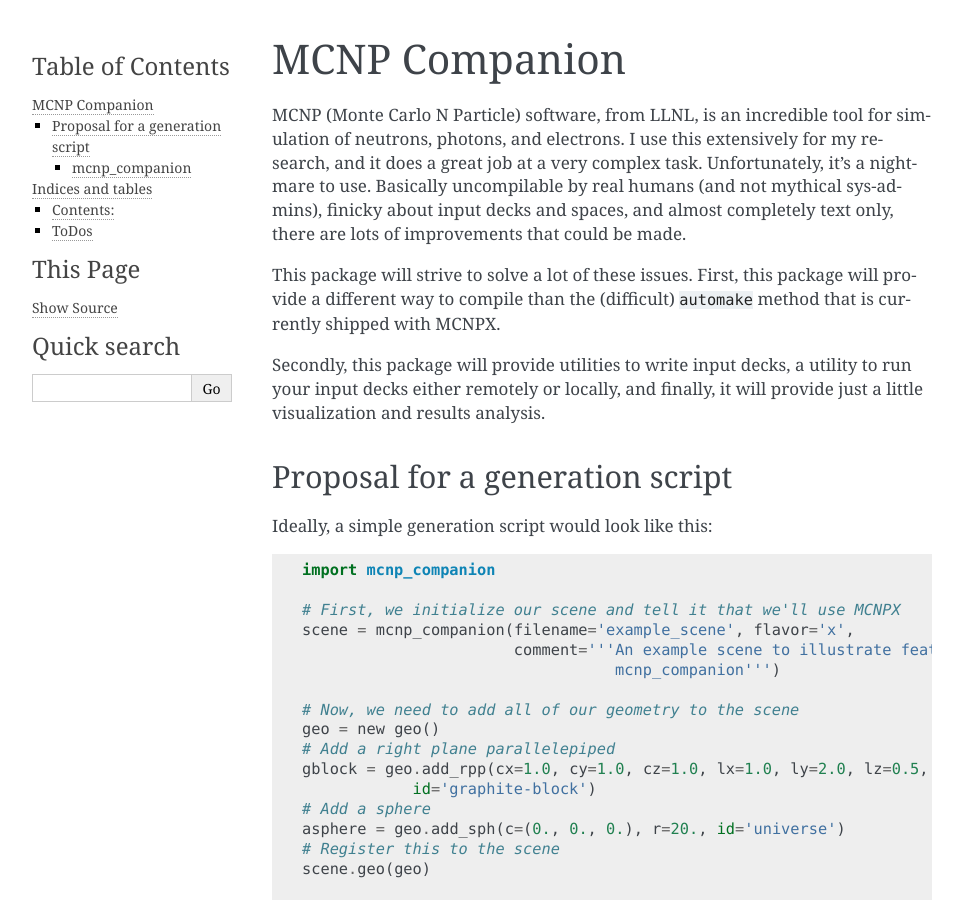
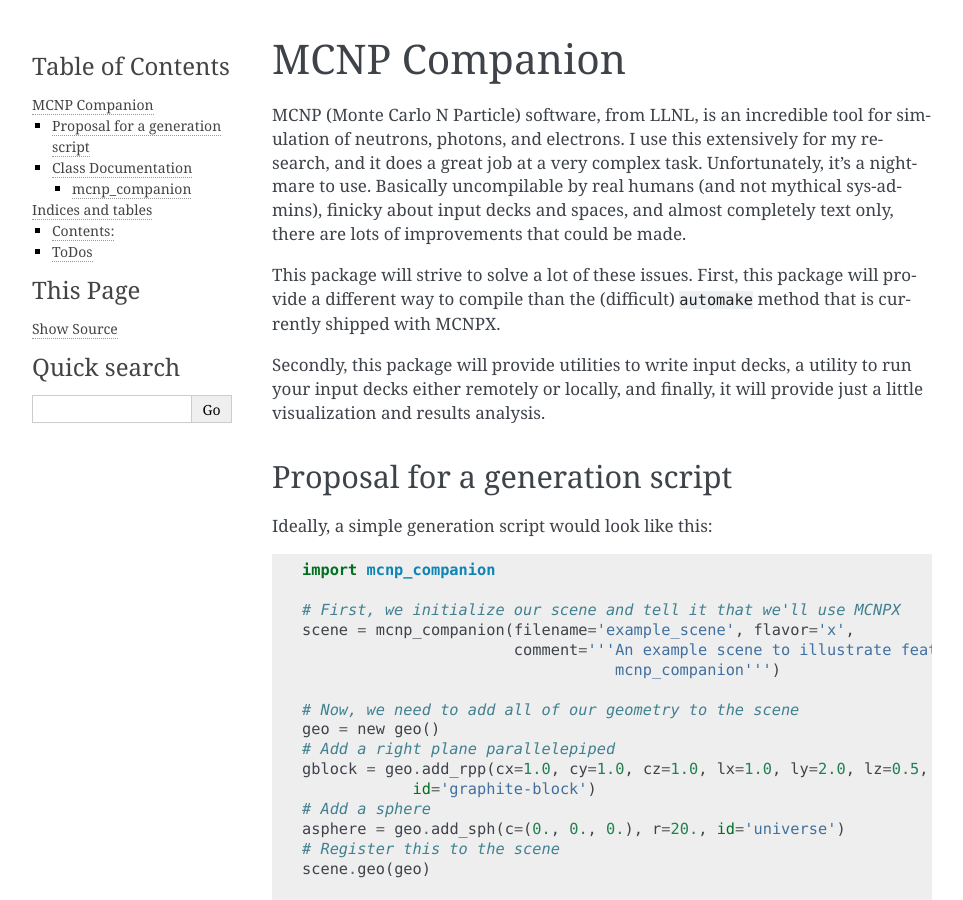
Before and after one commit to alexhagen/wig, a Sphinx documentation site: the page built from docs/index.rst, in a window 1280 px wide and 900 px high. Shown: the whole window, without its empty margins (148-1111 px from the left). Built offline with Sphinx 7.4.7, drawn with Linux system fonts in a browser that asks for light colours.

Commit message:
okay, the docstrings finally work

```diff
--- a/docs/index.rst
+++ b/docs/index.rst
@@ -5,10 +5,14 @@
 
 .. include:: README.rst
 
+
+Class Documentation
+-------------------
+
 mcnp_companion
 ~~~~~~~~~~~~~~
 
-.. automodule::mcnp_companion
+.. automodule:: mcnp_companion.mcnp_companion
   :members:
   :show-inheritance:
 
```
Also changed, not shown: 8 other files.
